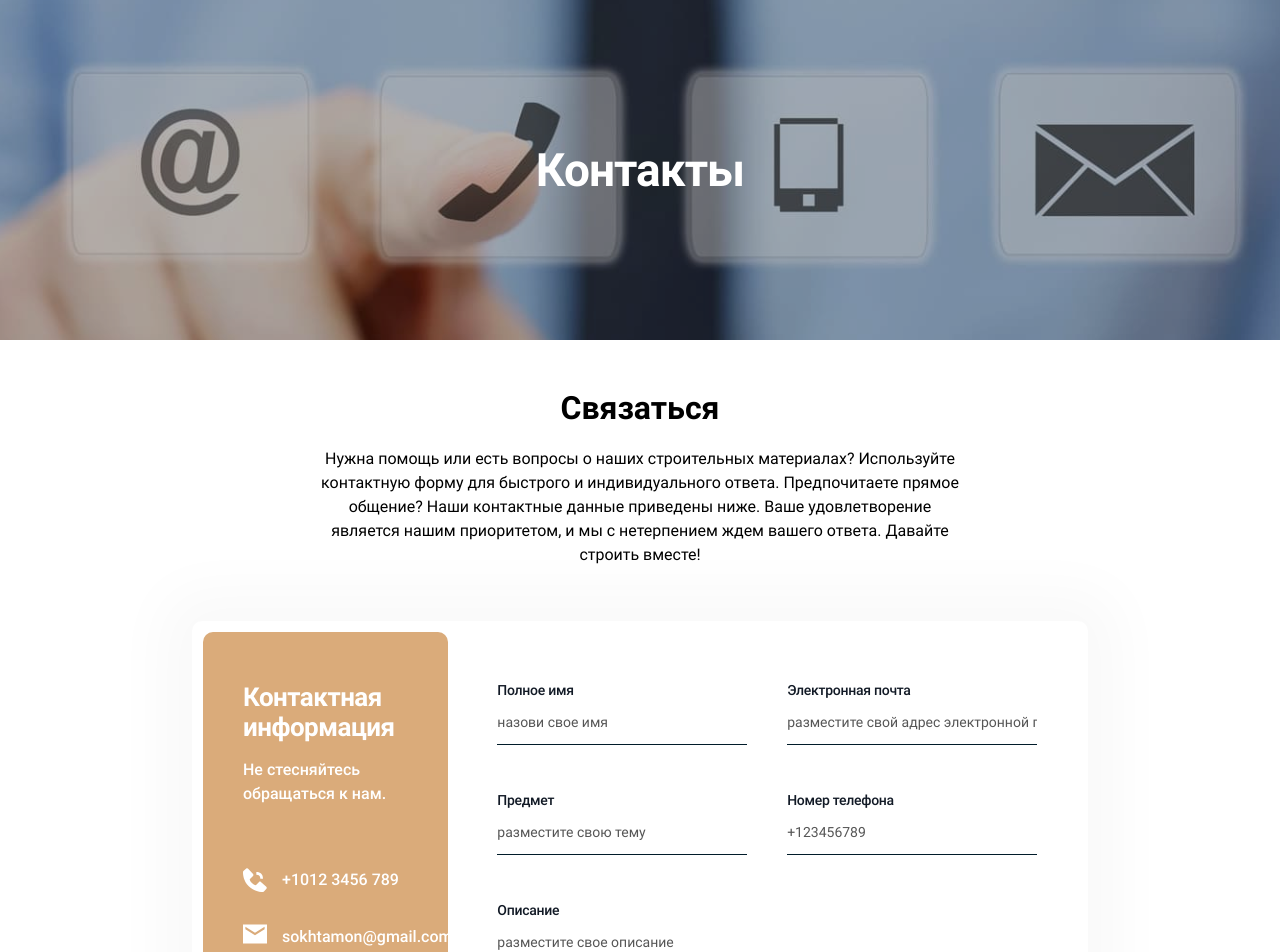
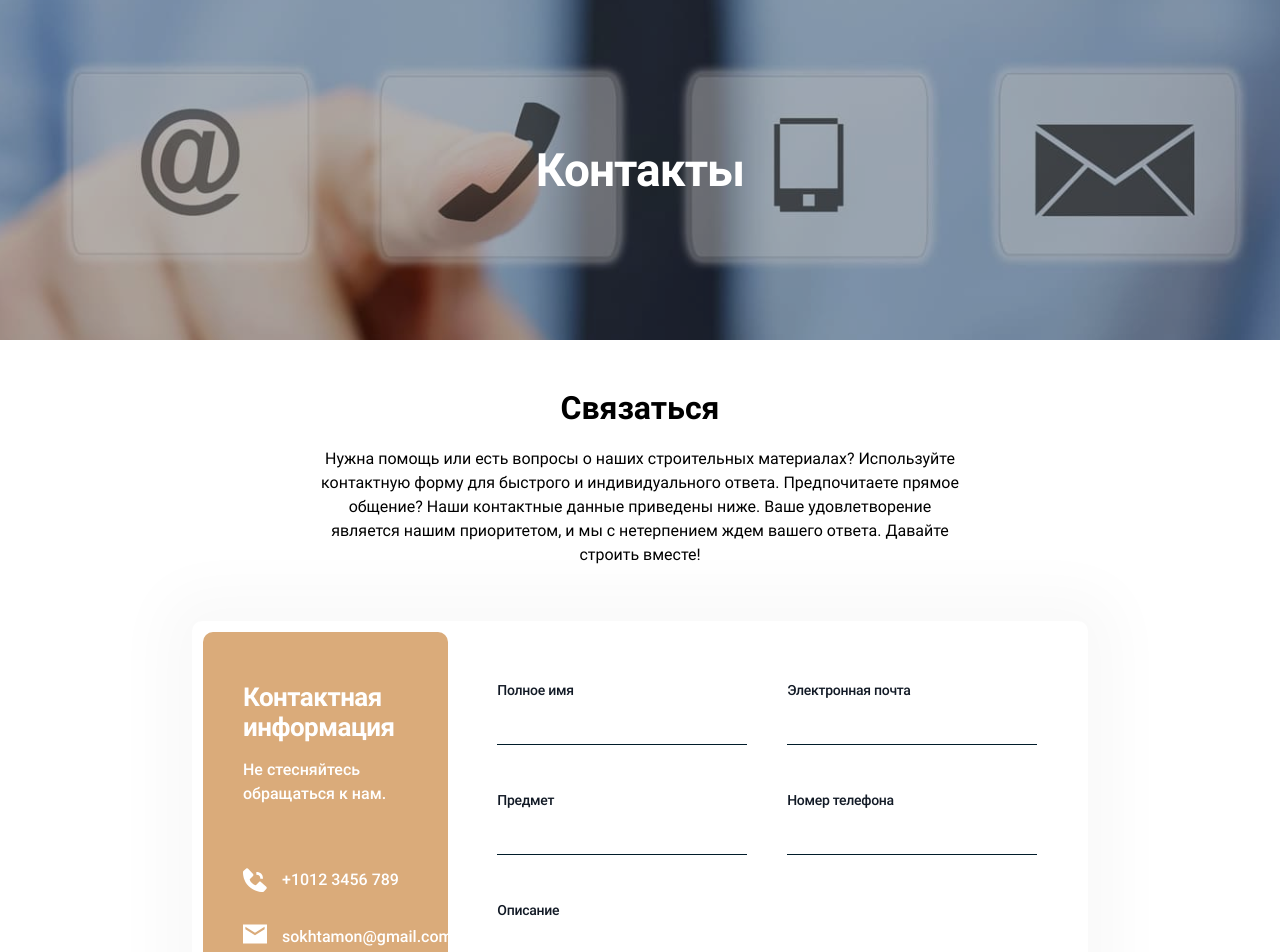
Before and after one commit to shahzaib65/sokhtamon-frontend, a React (Create React App) app: page /contact in a window 1280 px wide. Shown: the top 952 px of the page. Built offline with nearby package versions, Linux system fonts and the light colour scheme.

Commit message:
Edited the contact page

```diff
--- a/src/ContactUs/Contact.js
+++ b/src/ContactUs/Contact.js
@@ -102,7 +102,7 @@ const Contact = () => {
                   </Text>
                   <input
                     name="name"
-                    placeholder="назови свое имя"
+
                     className="p-0 outline-none placeholder:text-gray-700 text-left text-sm w-full"
 
                   ></input>
@@ -119,7 +119,7 @@ const Contact = () => {
 
                   <input
                     name="email"
-                  placeholder="разместите свой адрес электронной почты"
+
                     className="p-0 outline-none placeholder:text-gray-700 text-left text-sm w-full"
 
                   ></input>
@@ -137,7 +137,7 @@ const Contact = () => {
                   </Text>
                   <input
                     name="subject"
-                  placeholder="разместите свою тему"
+
                     className="p-0 outline-none placeholder:text-gray-700 text-left text-sm w-full"
 
                   ></input>
@@ -154,7 +154,7 @@ const Contact = () => {
 
                   <input
                     name="phone"
-                   placeholder="+123456789"
+
                     className="p-0 outline-none placeholder:text-gray-700 text-left text-sm w-full"
                     wrapClassName="w-full"
                   ></input>
@@ -171,7 +171,6 @@ const Contact = () => {
                 </Text>
                 <input
                   name="description"
-                  placeholder="разместите свое описание"
                   className="p-0 outline-none placeholder:text-gray-700 text-left text-sm w-full"
                   wrapClassName="w-full"
                 ></input>
```
